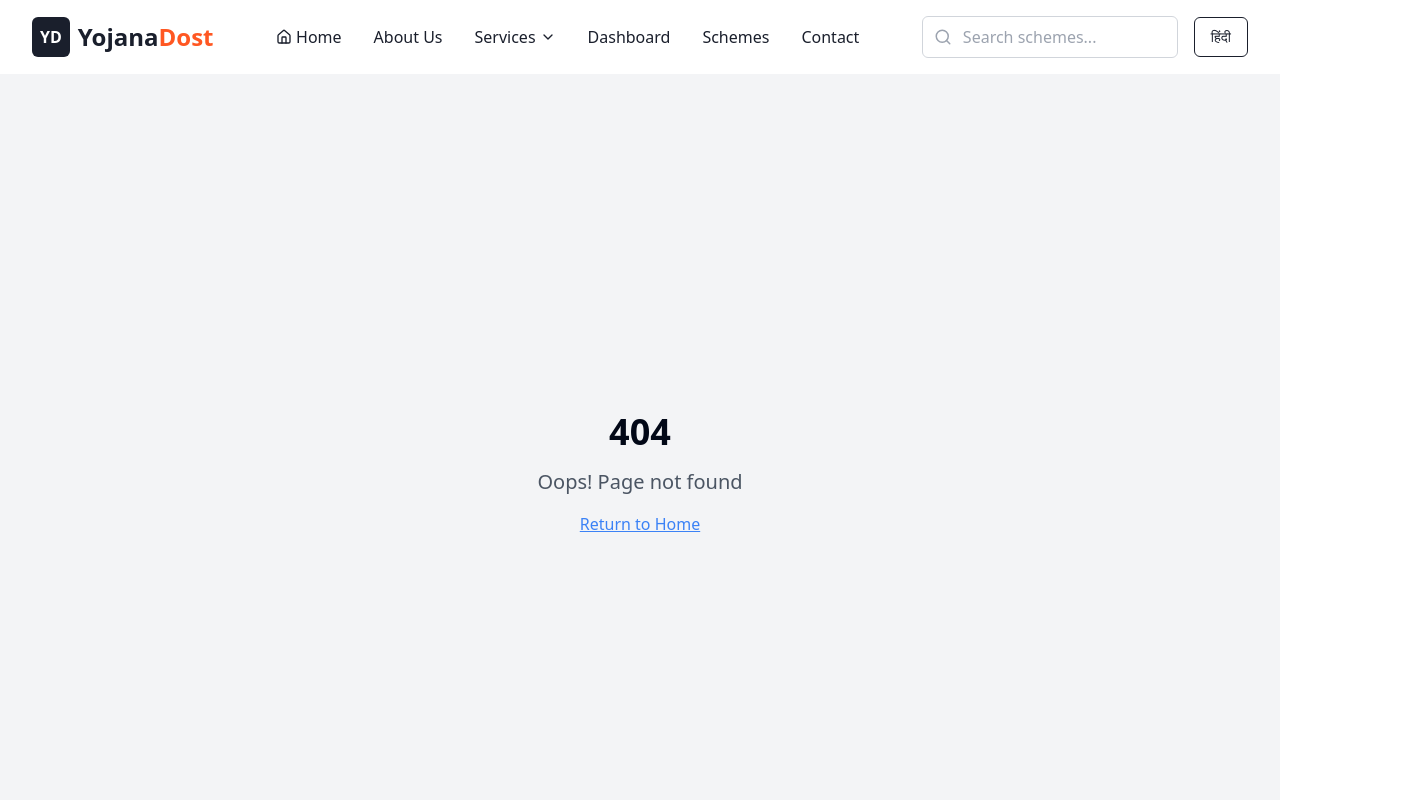
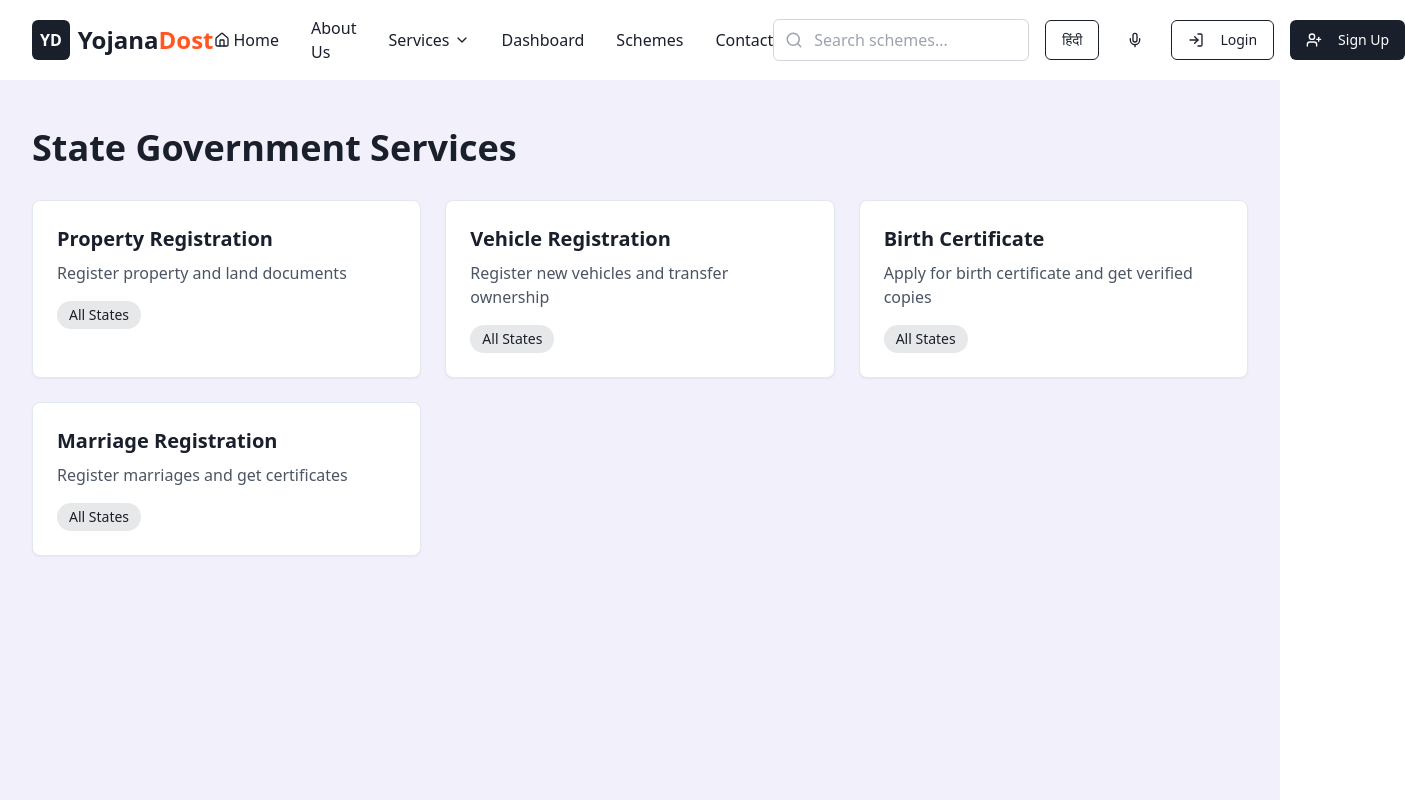
Before and after one commit to waqarbytes/yojana-dost-seva-portal, a React (Vite) app: page /services/state in a window 1280 px wide. Shown: the top 800 px of the page, 1405 px wide, since content can reach past the window. Built offline with nearby package versions, Linux system fonts and the light colour scheme.

Commit message:
feat: Implement new pages and features
- Add central and state services pages.
- Implement login and signup pages.
- Add navigation bar button.
- Add voice assistant icon and functionality.

```diff
--- a/src/App.tsx
+++ b/src/App.tsx
@@ -12,6 +12,8 @@ import Schemes from "./pages/Schemes";
 import Contact from "./pages/Contact";
 import Eligibility from "./pages/Eligibility";
 import NotFound from "./pages/NotFound";
+import CentralServices from "./pages/CentralServices";
+import StateServices from "./pages/StateServices";
 import Navbar from "./components/layout/Navbar";
 import Footer from "./components/layout/Footer";
 import ScrollToTop from "./components/layout/ScrollToTop";
@@ -29,6 +31,8 @@ const App = () => (
           <Route path="/" element={<Index />} />
           <Route path="/about" element={<About />} />
           <Route path="/services" element={<Services />} />
+          <Route path="/services/central" element={<CentralServices />} />
+          <Route path="/services/state" element={<StateServices />} />
           <Route path="/dashboard" element={<Dashboard />} />
           <Route path="/schemes" element={<Schemes />} />
           <Route path="/contact" element={<Contact />} />
--- a/src/components/layout/Navbar.tsx
+++ b/src/components/layout/Navbar.tsx
@@ -1,4 +1,3 @@
-
 import React, { useState, useEffect } from 'react';
 import { Link } from 'react-router-dom';
 import { Button } from "@/components/ui/button";
@@ -7,7 +6,10 @@ import {
   Search,
   Menu,
   X,
-  ChevronDown
+  ChevronDown,
+  LogIn,
+  UserPlus,
+  Mic
 } from "lucide-react";
 import {
   DropdownMenu,
@@ -45,7 +47,6 @@ const Navbar = () => {
       }`}
     >
       <div className="gov-container flex items-center justify-between">
-        {/* Logo */}
         <Link to="/" className="flex items-center space-x-2">
           <div className="bg-gov-blue p-2 rounded-md">
             <span className="text-white font-bold">YD</span>
@@ -55,7 +56,6 @@ const Navbar = () => {
           </span>
         </Link>
 
-        {/* Desktop Navigation */}
         <nav className="hidden lg:flex items-center space-x-8">
           <Link to="/" className="text-gov-blue hover:text-gov-orange font-medium transition-colors">
             <span className="flex items-center"><Home size={16} className="mr-1" /> Home</span>
@@ -89,7 +89,6 @@ const Navbar = () => {
           </Link>
         </nav>
 
-        {/* Actions */}
         <div className="hidden lg:flex items-center space-x-4">
           <div className="relative">
             <input
@@ -107,9 +106,32 @@ const Navbar = () => {
           >
             {currentLanguage === 'english' ? 'हिंदी' : 'English'}
           </Button>
+
+          <Button
+            variant="ghost"
+            size="icon"
+            className="text-gov-blue hover:text-gov-orange"
+          >
+            <Mic className="h-5 w-5" />
+          </Button>
+
+          <Button
+            variant="outline"
+            className="flex items-center space-x-2 border-gov-blue text-gov-blue hover:bg-gov-blue hover:text-white"
+          >
+            <LogIn className="h-4 w-4" />
+            <span>Login</span>
+          </Button>
+
+          <Button
+            variant="default"
+            className="flex items-center space-x-2 bg-gov-blue text-white hover:bg-gov-blue/90"
+          >
+            <UserPlus className="h-4 w-4" />
+            <span>Sign Up</span>
+          </Button>
         </div>
 
-        {/* Mobile Menu Button */}
         <button
           className="lg:hidden text-gov-blue p-2"
           onClick={() => setIsMobileMenuOpen(!isMobileMenuOpen)}
@@ -118,7 +140,6 @@ const Navbar = () => {
         </button>
       </div>
 
-      {/* Mobile Menu */}
       {isMobileMenuOpen && (
         <div className="lg:hidden bg-white shadow-lg py-4 absolute w-full z-50">
           <div className="gov-container flex flex-col space-y-4">
@@ -175,6 +196,22 @@ const Navbar = () => {
             >
               {currentLanguage === 'english' ? 'हिंदी' : 'English'}
             </Button>
+
+            <Button
+              variant="outline"
+              className="w-full flex items-center justify-center space-x-2 border-gov-blue text-gov-blue hover:bg-gov-blue hover:text-white"
+            >
+              <LogIn className="h-4 w-4" />
+              <span>Login</span>
+            </Button>
+
+            <Button
+              variant="default"
+              className="w-full flex items-center justify-center space-x-2 bg-gov-blue text-white hover:bg-gov-blue/90"
+            >
+              <UserPlus className="h-4 w-4" />
+              <span>Sign Up</span>
+            </Button>
           </div>
         </div>
       )}
--- /dev/null
+++ b/src/pages/CentralServices.tsx
@@ -0,0 +1,52 @@
+
+import React from 'react';
+import { Card, CardContent } from "@/components/ui/card";
+
+const CentralServices = () => {
+  const services = [
+    {
+      title: "Passport Services",
+      description: "Apply for new passport or renew existing passport",
+      category: "External Affairs"
+    },
+    {
+      title: "PAN Card Services",
+      description: "Apply for new PAN card or make corrections",
+      category: "Finance"
+    },
+    {
+      title: "Aadhaar Services",
+      description: "Update Aadhaar details or download e-Aadhaar",
+      category: "Identity"
+    },
+    {
+      title: "Income Tax Filing",
+      description: "File income tax returns and view tax status",
+      category: "Finance"
+    }
+  ];
+
+  return (
+    <main className="min-h-screen bg-gov-light">
+      <section className="gov-container py-12">
+        <h1 className="text-4xl font-bold text-gov-blue mb-8">Central Government Services</h1>
+
+        <div className="grid grid-cols-1 md:grid-cols-2 lg:grid-cols-3 gap-6">
+          {services.map((service, index) => (
+            <Card key={index}>
+              <CardContent className="p-6">
+                <h3 className="text-xl font-semibold text-gov-blue mb-2">{service.title}</h3>
+                <p className="text-gray-600 mb-4">{service.description}</p>
+                <span className="inline-block bg-gov-blue/10 text-gov-blue px-3 py-1 rounded-full text-sm">
+                  {service.category}
+                </span>
+              </CardContent>
+            </Card>
+          ))}
+        </div>
+      </section>
+    </main>
+  );
+};
+
+export default CentralServices;
--- /dev/null
+++ b/src/pages/StateServices.tsx
@@ -0,0 +1,52 @@
+
+import React from 'react';
+import { Card, CardContent } from "@/components/ui/card";
+
+const StateServices = () => {
+  const services = [
+    {
+      title: "Property Registration",
+      description: "Register property and land documents",
+      state: "All States"
+    },
+    {
+      title: "Vehicle Registration",
+      description: "Register new vehicles and transfer ownership",
+      state: "All States"
+    },
+    {
+      title: "Birth Certificate",
+      description: "Apply for birth certificate and get verified copies",
+      state: "All States"
+    },
+    {
+      title: "Marriage Registration",
+      description: "Register marriages and get certificates",
+      state: "All States"
+    }
+  ];
+
+  return (
+    <main className="min-h-screen bg-gov-light">
+      <section className="gov-container py-12">
+        <h1 className="text-4xl font-bold text-gov-blue mb-8">State Government Services</h1>
+
+        <div className="grid grid-cols-1 md:grid-cols-2 lg:grid-cols-3 gap-6">
+          {services.map((service, index) => (
+            <Card key={index}>
+              <CardContent className="p-6">
+                <h3 className="text-xl font-semibold text-gov-blue mb-2">{service.title}</h3>
+                <p className="text-gray-600 mb-4">{service.description}</p>
+                <span className="inline-block bg-gov-blue/10 text-gov-blue px-3 py-1 rounded-full text-sm">
+                  {service.state}
+                </span>
+              </CardContent>
+            </Card>
+          ))}
+        </div>
+      </section>
+    </main>
+  );
+};
+
+export default StateServices;
```
